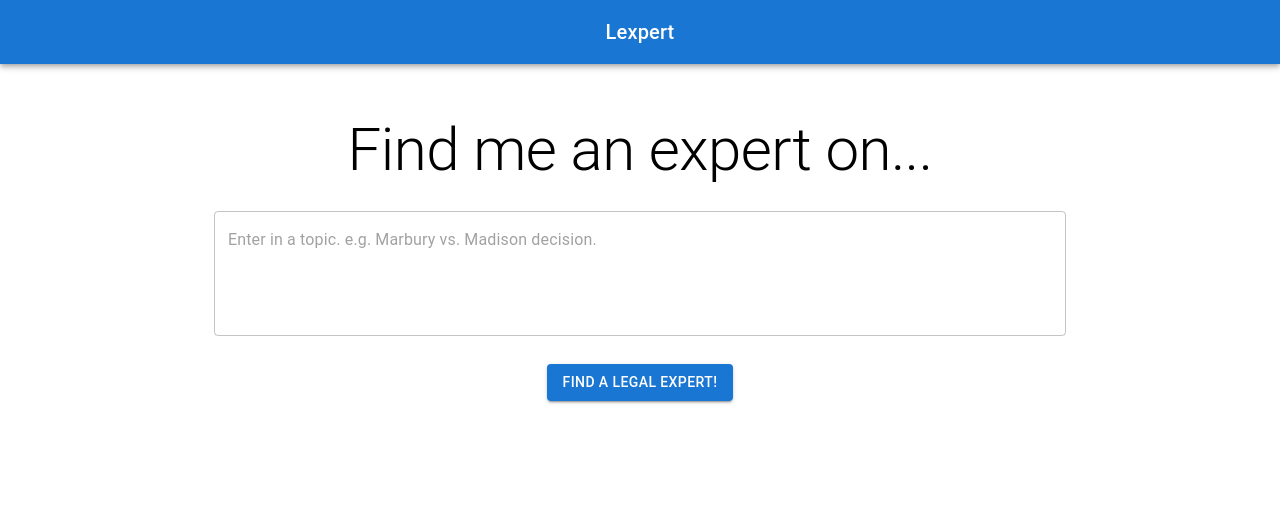
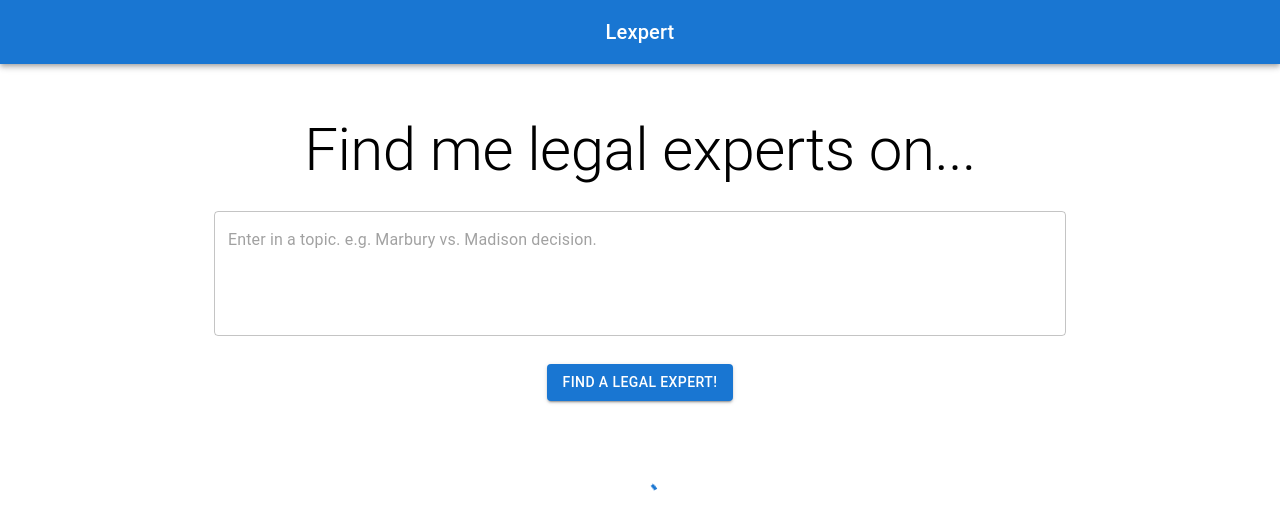
Before and after one commit to annacai44/lexpert, a React (Create React App) app: page / in a window 1280 px wide. Shown: the top 530 px of the page. Built offline with nearby package versions, Linux system fonts and the light colour scheme; no server answers.

Commit message:
implement perplexity api

```diff
--- a/src/Homepage/Homepage.css
+++ b/src/Homepage/Homepage.css
@@ -13,3 +13,8 @@
 .input-area {
     margin-top: 50px;
 }
+
+#loading-icon {
+    margin: auto;
+    margin-top: 50px;
+}
--- a/src/Homepage/Homepage.jsx
+++ b/src/Homepage/Homepage.jsx
@@ -1,19 +1,33 @@
 import React, { useState } from 'react';
-import { Container, TextField, Button, Typography } from '@mui/material';
+import { Container, TextField, Button, Typography, CircularProgress, Box } from '@mui/material';
 import "./Homepage.css";
 
 function Homepage() {
-  const [inputValue, setInputValue] = useState("");
+  const [topic, setTopic] = useState("");
 
   const handleChange = (event) => {
-    setInputValue(event.target.value);
+    setTopic(event.target.value);
   }
+
+  const systemMessage = "Be precise and concise. List names of real experts and their contact information (phone number and/or email). Give a link to their website if applicable. If you cannot find any experts, respond with 'No legal experts were found that fit your description.'";
+  const userRequest = `Find me legal experts on ${topic}`;
+
+  const options = {
+    method: 'POST',
+    headers: {Authorization: `Bearer ${process.env.REACT_APP_API_KEY}`, 'Content-Type': 'application/json'},
+    body: `{"model":"sonar","messages":[{"role":"system","content":${systemMessage}},{"role":"user","content":${userRequest}}],"max_tokens":"Optional","temperature":0.2,"top_p":0.9,"search_domain_filter":["perplexity.ai"],"return_images":false,"return_related_questions":false,"search_recency_filter":"month","top_k":0,"stream":false,"presence_penalty":0,"frequency_penalty":1,"response_format":null}`
+  };
+
+  fetch('https://api.perplexity.ai/chat/completions', options)
+    .then(response => response.json())
+    .then(response => console.log(response))
+    .catch(err => console.error(err));
 
   return (
     <Container maxWidth="md">
       <div className="input-area">
         <Typography variant="h2">
-          Find me an expert on...
+          Find me legal experts on...
         </Typography>
         <div id="issue-textfield">
           <TextField
@@ -26,6 +40,10 @@ function Homepage() {
         </div>
         <Button id="legal-expert-button" variant="contained">Find a legal expert!</Button>
       </div>
+
+      <Box id="loading-icon">
+        <CircularProgress />
+      </Box>
     </Container>
   )
 }
```
